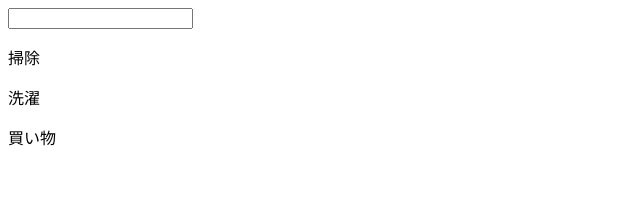
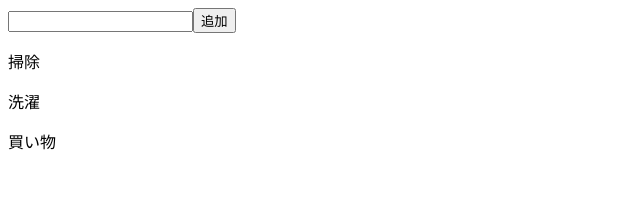
Before and after one commit to saitamau-maximum/first-react-app, a React (Vite) app: page / in a window 1280 px wide. Shown: the top 203 px of the page, without its empty margins (0-640 px from the left). Built offline with nearby package versions, Linux system fonts and the light colour scheme.

Commit message:
Todoを追加する処理を実装

```diff
--- a/src/App.jsx
+++ b/src/App.jsx
@@ -8,10 +8,19 @@ function App() {
     setTodoInput(event.target.value);
   }
 
+  function handleClick() {
+    const newTodos = [...todos, todoInput];
+    setTodos(newTodos);
+    setTodoInput("");
+  }
+
   return (
     <div>
       <input type="text" value={todoInput} onChange={handleChange} />
-      {todos.map((todo, i) => <p key={i}>{todo}</p>)}
+      <button onClick={handleClick}>追加</button>
+      {todos.map((todo, i) => (
+        <p key={i}>{todo}</p>
+      ))}
     </div>
   );
 }
```
